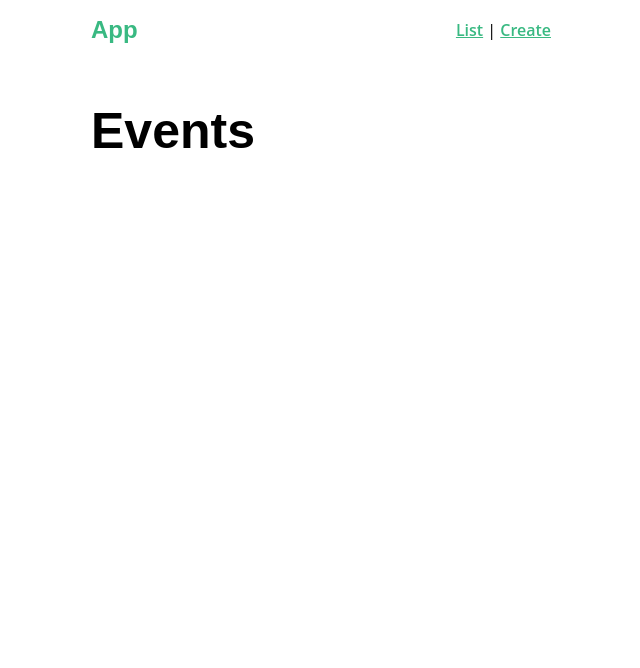
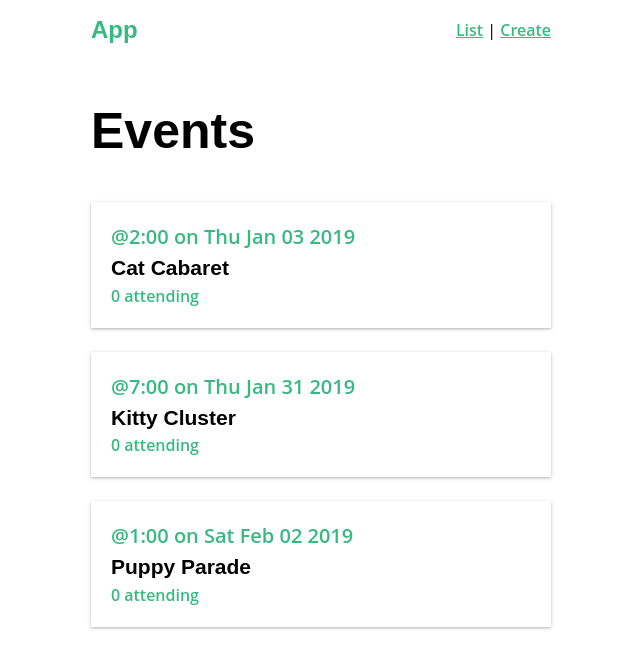
Before and after one commit to DtecIndustries/nuxt-event-app, a Nuxt app: page / in a window 1280 px wide. Shown: the top 668 px of the page, without its empty margins (319-959 px from the left). Built offline with nearby package versions, Linux system fonts and the light colour scheme; data requests are answered from the project's data file.

Commit message:
use vuex to fetch data

```diff
--- a/pages/event/_id.vue
+++ b/pages/event/_id.vue
@@ -5,14 +5,11 @@
 </template>
 
 <script>
-import EventService from '@/services/EventService.js'
+import { mapState } from 'vuex'
 export default {
-  async asyncData({ error, params }) {
+  async fetch({ store, error, params }) {
     try {
-      const { data } = await EventService.getEvent(params.id)
-      return {
-        event: data
-      }
+      await store.dispatch('events/fetchEvent', params.id)
     } catch (e) {
       error({
         statusCode: 503,
@@ -20,6 +17,9 @@
       })
     }
   },
+  computed: mapState({
+    event: (state) => state.events.event
+  }),
   head() {
     return {
       title: this.event.title,
--- a/pages/index.vue
+++ b/pages/index.vue
@@ -12,18 +12,15 @@
 </template>
 
 <script>
+import { mapState } from 'vuex'
 import EventCard from '@/components/EventCard.vue'
-import EventService from '@/services/EventService.js'
 export default {
   components: {
     EventCard
   },
-  async asyncData({ error }) {
+  async fetch({ store, error }) {
     try {
-      const { data } = await EventService.getEvents()
-      return {
-        events: data
-      }
+      await store.dispatch('events/fetchEvents')
     } catch (e) {
       error({
         statusCode: 503,
@@ -31,6 +28,9 @@
       })
     }
   },
+  computed: mapState({
+    events: (state) => state.events.events
+  }),
   head() {
     return {
       title: 'Event Listing'
--- /dev/null
+++ b/store/events.js
@@ -0,0 +1,25 @@
+import EventService from '@/services/EventService.js'
+export const state = () => ({
+  events: [],
+  event: {}
+})
+export const mutations = {
+  SET_EVENTS(state, events) {
+    state.events = events
+  },
+  SET_EVENT(state, event) {
+    state.event = event
+  }
+}
+export const actions = {
+  fetchEvents({ commit }) {
+    return EventService.getEvents().then((response) => {
+      commit('SET_EVENTS', response.data)
+    })
+  },
+  fetchEvent({ commit }, id) {
+    return EventService.getEvent(id).then((response) => {
+      commit('SET_EVENT', response.data)
+    })
+  }
+}
```
